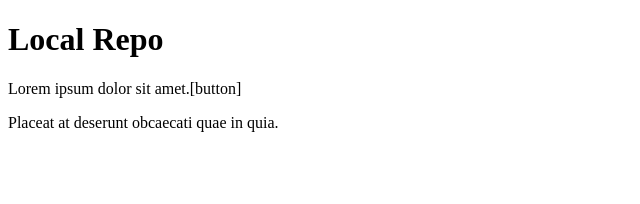
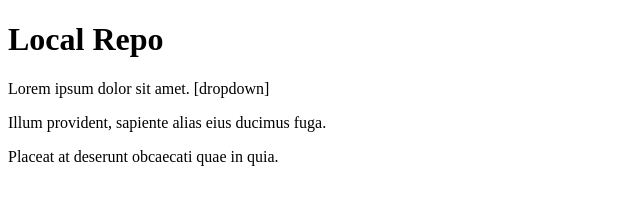
Before and after one commit to anuananya887/LocalRepo, a plain HTML site: page index.html in a window 1280 px wide. Shown: the whole page, without its empty margins (0-640 px from the left). Drawn offline with Linux system fonts and the light colour scheme.

Commit message:
Deleted Button

```diff
--- a/index.html
+++ b/index.html
@@ -5,7 +5,8 @@
 </head>
 <body>
     <h1>Local Repo</h1>
-    <p>Lorem ipsum dolor sit amet.[button]</p>
+    <p> Lorem ipsum dolor sit amet. [dropdown] </p>
+    <p> Illum provident, sapiente alias eius ducimus fuga.</p>
     <p>Placeat at deserunt obcaecati quae in quia.</p>
 </body>
 </html>
```
